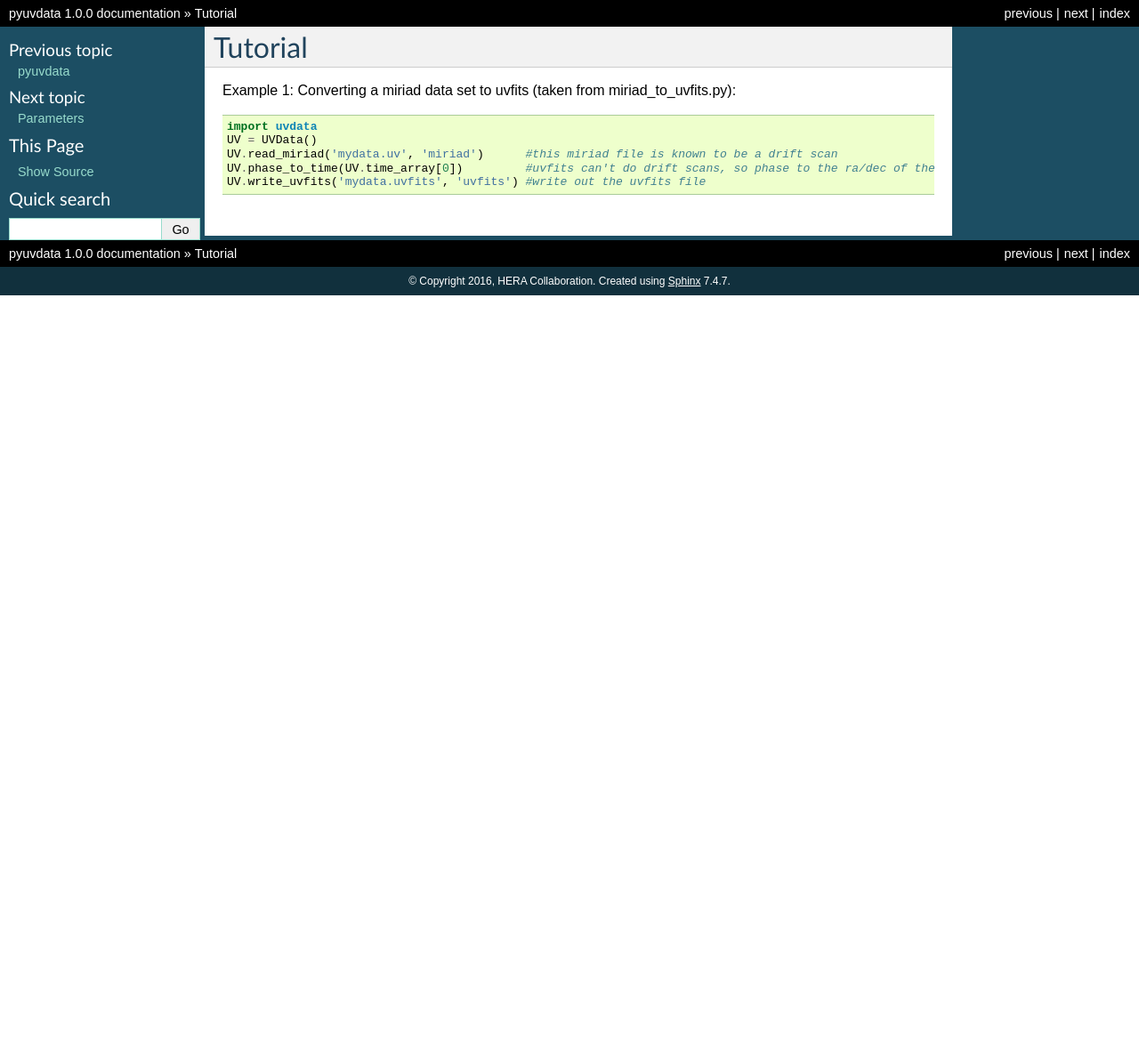
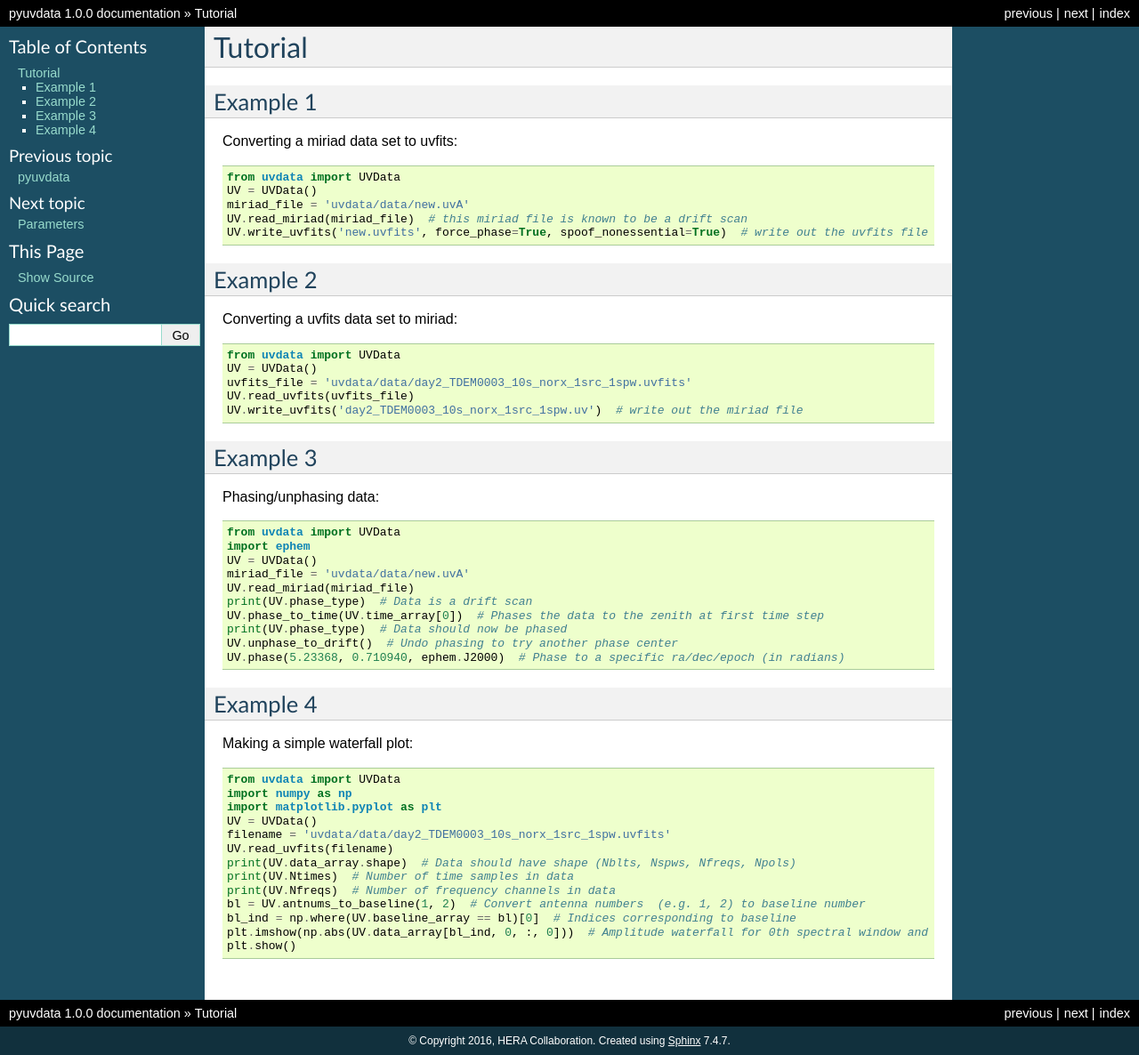
Before and after one commit to RadioAstronomySoftwareGroup/pyuvdata, a Sphinx documentation site: the page built from docs/tutorial.rst, in a window 1280 px wide. Shown: the whole page at 89% size. Built offline with Sphinx 7.4.7, drawn with Linux system fonts in a browser that asks for light colours; before the commit the page ends 900 px from its top, so only the background shows below that.

Commit message:
Cleaned up and expanded tutorial

```diff
--- a/docs/tutorial.rst
+++ b/docs/tutorial.rst
@@ -1,10 +1,55 @@
 Tutorial
 ========
 
-Example 1: Converting a miriad data set to uvfits (taken from miriad_to_uvfits.py)::
+Example 1
+---------
+Converting a miriad data set to uvfits::
 
-  import uvdata
+  from uvdata import UVData
   UV = UVData()
-  UV.read_miriad('mydata.uv', 'miriad')      #this miriad file is known to be a drift scan
-  UV.phase_to_time(UV.time_array[0])         #uvfits can't do drift scans, so phase to the ra/dec of the first integration
-  UV.write_uvfits('mydata.uvfits', 'uvfits') #write out the uvfits file
+  miriad_file = 'uvdata/data/new.uvA'
+  UV.read_miriad(miriad_file)  # this miriad file is known to be a drift scan
+  UV.write_uvfits('new.uvfits', force_phase=True, spoof_nonessential=True)  # write out the uvfits file
+
+Example 2
+---------
+Converting a uvfits data set to miriad::
+
+  from uvdata import UVData
+  UV = UVData()
+  uvfits_file = 'uvdata/data/day2_TDEM0003_10s_norx_1src_1spw.uvfits'
+  UV.read_uvfits(uvfits_file)
+  UV.write_uvfits('day2_TDEM0003_10s_norx_1src_1spw.uv')  # write out the miriad file
+
+Example 3
+---------
+Phasing/unphasing data::
+
+  from uvdata import UVData
+  import ephem
+  UV = UVData()
+  miriad_file = 'uvdata/data/new.uvA'
+  UV.read_miriad(miriad_file)
+  print(UV.phase_type)  # Data is a drift scan
+  UV.phase_to_time(UV.time_array[0])  # Phases the data to the zenith at first time step
+  print(UV.phase_type)  # Data should now be phased
+  UV.unphase_to_drift()  # Undo phasing to try another phase center
+  UV.phase(5.23368, 0.710940, ephem.J2000)  # Phase to a specific ra/dec/epoch (in radians)
+
+Example 4
+---------
+Making a simple waterfall plot::
+
+  from uvdata import UVData
+  import numpy as np
+  import matplotlib.pyplot as plt
+  UV = UVData()
+  filename = 'uvdata/data/day2_TDEM0003_10s_norx_1src_1spw.uvfits'
+  UV.read_uvfits(filename)
+  print(UV.data_array.shape)  # Data should have shape (Nblts, Nspws, Nfreqs, Npols)
+  print(UV.Ntimes)  # Number of time samples in data
+  print(UV.Nfreqs)  # Number of frequency channels in data
+  bl = UV.antnums_to_baseline(1, 2)  # Convert antenna numbers  (e.g. 1, 2) to baseline number
+  bl_ind = np.where(UV.baseline_array == bl)[0]  # Indices corresponding to baseline
+  plt.imshow(np.abs(UV.data_array[bl_ind, 0, :, 0]))  # Amplitude waterfall for 0th spectral window and 0th polarization
+  plt.show()
```
